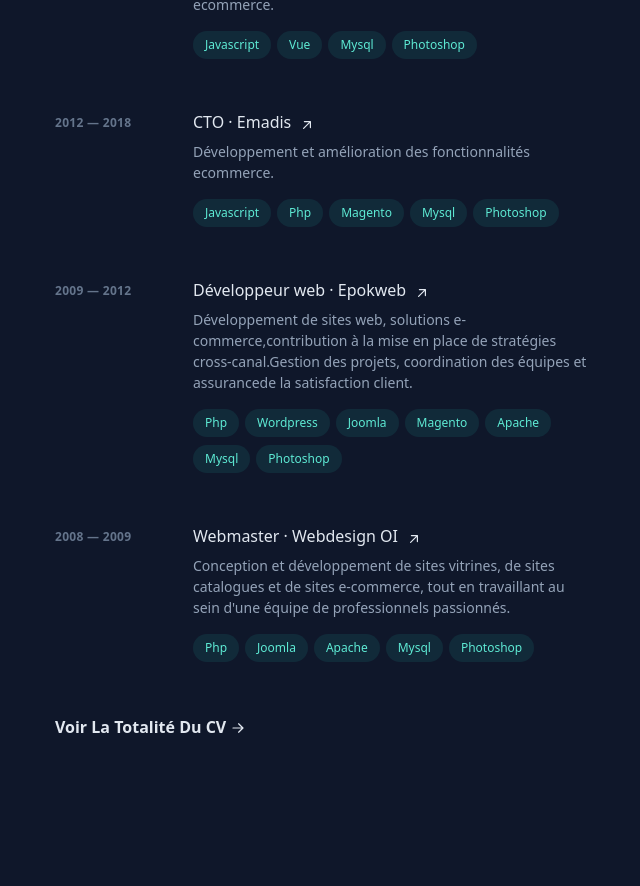
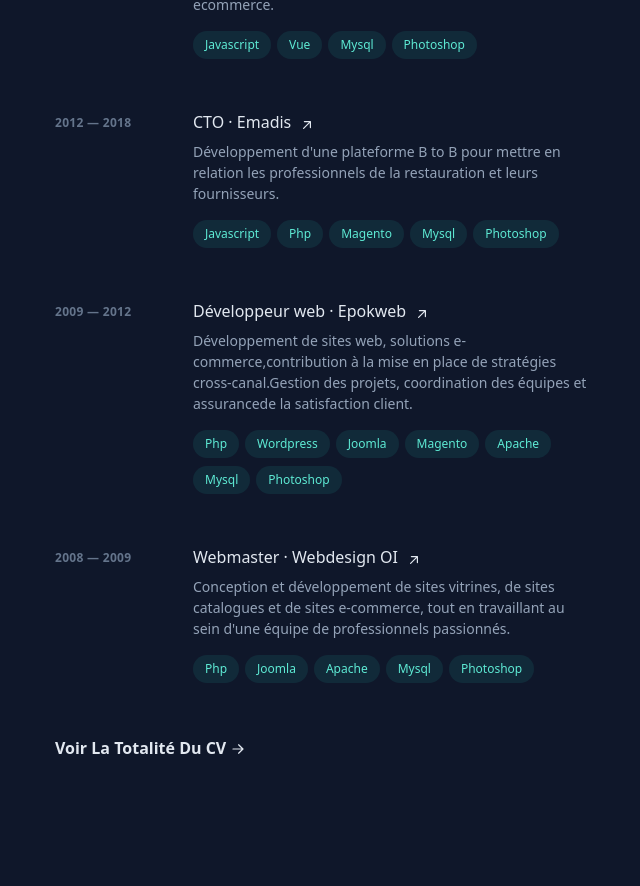
Before and after one commit to Emmanuel97423/my-portfolio, a Nuxt app: page / in a window 1280 px wide. Shown: the part 1378-2264 px from the top of the page, without its empty margins (593-1233 px from the left). Built offline with nearby package versions, Linux system fonts and the light colour scheme; grey boxes are pictures that could not be loaded.

Commit message:
Fix(home-page): Fix duplicate data for project

```diff
--- a/database/experiences.ts
+++ b/database/experiences.ts
@@ -35,7 +35,7 @@ export const experiences = [
         company:"Emadis",
         start:2012,
         end:2018,
-        description: "Développement et amélioration des fonctionnalités ecommerce.",
+        description: "Développement d'une plateforme B to B pour mettre en relation les professionnels de la restauration et leurs fournisseurs.",
         link:"#",
         stack:["Javascript", "Php","Magento", "Mysql", "Photoshop"]
     },
```
Also changed, not shown: public/favicon.svg (added), 1 other file (tests, documents, lock files or other folders).
